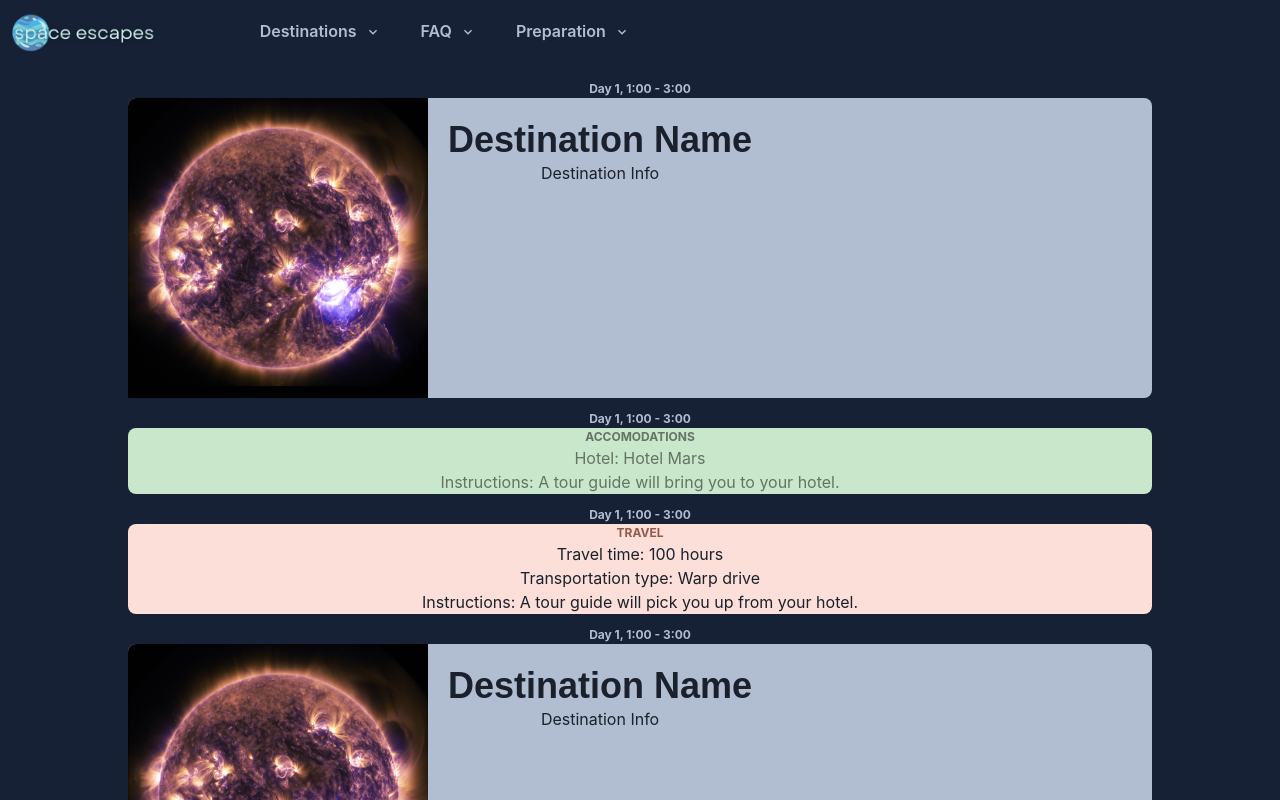
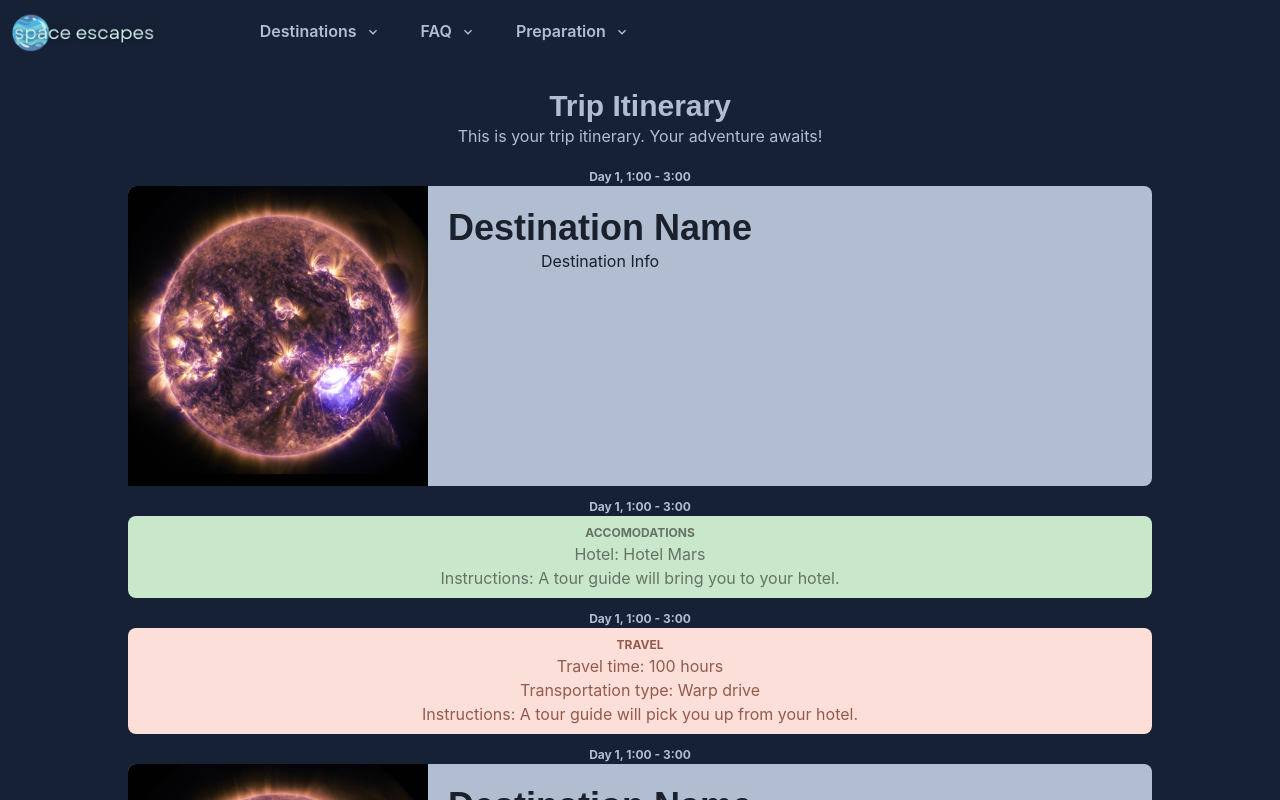
Before and after one commit to AipioxTechson/nasa-spaceapps-2023, a Next.js app: page /itinerary in a window 1280 px wide. Shown: the top 800 px of the page. Built offline with nearby package versions, Linux system fonts and the light colour scheme.

Commit message:
Add trip about

```diff
--- a/src/app/Components/Accomodations.js
+++ b/src/app/Components/Accomodations.js
@@ -1,22 +1,19 @@
 import React from "react";
 import {
-	Menu,
-	MenuButton,
-	Button,
-	MenuItem,
-	MenuList,
 	Box,
-	HStack,
-	Image,
-	Flex,
 	Text,
-	Spacer,
 } from "@chakra-ui/react";
-import { ChevronDownIcon } from "@chakra-ui/icons";
 
 function Accomodations() {
 	return (
-		<Box w="80vw" borderRadius="lg" bg="brand.500" align="center" mb={3}>
+		<Box
+			w="80vw"
+			borderRadius="lg"
+			bg="brand.500"
+			align="center"
+			mb={3}
+			p={2}
+		>
 			<Text color="brand.600" fontWeight="bold" fontSize="xs">
 				ACCOMODATIONS
 			</Text>
--- a/src/app/Components/DestinationInfo.js
+++ b/src/app/Components/DestinationInfo.js
@@ -1,6 +1,5 @@
 import React from "react";
 import { Box, Image, Text, Heading, Button, Flex } from "@chakra-ui/react";
-import { ChevronDownIcon } from "@chakra-ui/icons";
 
 function DestinationInfo() {
 	return (
--- a/src/app/Components/Navbar.js
+++ b/src/app/Components/Navbar.js
@@ -8,9 +8,6 @@ import {
 	Box,
 	HStack,
 	Image,
-	Flex,
-	Text,
-	Spacer,
 } from "@chakra-ui/react";
 import { ChevronDownIcon } from "@chakra-ui/icons";
 
--- a/src/app/Components/TimeSpent.js
+++ b/src/app/Components/TimeSpent.js
@@ -1,4 +1,4 @@
-import { Box, Button, Text, Heading, Center, Spacer } from "@chakra-ui/react";
+import { Box, Text} from "@chakra-ui/react";
 import "@fontsource-variable/baloo-bhai-2";
 
 export default function TimeSpent() {
--- a/src/app/Components/Travel.js
+++ b/src/app/Components/Travel.js
@@ -1,28 +1,19 @@
 import React from "react";
 import {
-	Menu,
-	MenuButton,
-	Button,
-	MenuItem,
-	MenuList,
 	Box,
-	HStack,
-	Image,
-	Flex,
 	Text,
-	Spacer,
 } from "@chakra-ui/react";
 import { ChevronDownIcon } from "@chakra-ui/icons";
 
 function Travel() {
 	return (
-		<Box w="80vw" borderRadius="lg" bg="brand.700" align="center" mb={3}>
+		<Box w="80vw" borderRadius="lg" bg="brand.700" align="center" mb={3} p={2}>
 			<Text color="brand.800" fontWeight="bold" fontSize="xs">
 				TRAVEL
 			</Text>
-			<Text>Travel time: 100 hours</Text>
-			<Text>Transportation type: Warp drive</Text>
-			<Text>
+			<Text color="brand.800">Travel time: 100 hours</Text>
+			<Text color="brand.800">Transportation type: Warp drive</Text>
+			<Text color="brand.800">
 				Instructions: A tour guide will pick you up from your hotel.
 			</Text>
 		</Box>
--- /dev/null
+++ b/src/app/Components/TripAbout.js
@@ -0,0 +1,17 @@
+import React from "react";
+import { Box, Heading, Text } from "@chakra-ui/react";
+
+function TripAbout() {
+	return (
+		<Box w="80vw" borderRadius="lg" align="center" mb={3} p={2}>
+			<Heading color="brand.200" fontWeight="bold" fontSize="3xl">
+				Trip Itinerary
+			</Heading>
+			<Text color="brand.200">
+				This is your trip itinerary. Your adventure awaits!
+			</Text>
+		</Box>
+	);
+}
+
+export default TripAbout;
--- a/src/pages/itinerary.js
+++ b/src/pages/itinerary.js
@@ -1,15 +1,17 @@
-import { Box, Button, Text, Heading, Center, Spacer } from "@chakra-ui/react";
+import { Box } from "@chakra-ui/react";
 import "@fontsource-variable/baloo-bhai-2";
 import DestinationInfo from "../app/Components/DestinationInfo";
 import Accomodations from "../app/Components/Accomodations";
 import Travel from "../app/Components/Travel";
 import Navbar from "../app/Components/Navbar";
 import TimeSpent from "../app/Components/TimeSpent";
+import TripAbout from "../app/Components/TripAbout";
 
 export default function Itinerary() {
 	return (
-		<Box bg="brand.300" h="100vh" w="100vw" align="center">
+		<Box bg="brand.300" w="100vw" align="center">
 			<Navbar />
+			<TripAbout />
 			<TimeSpent />
 			<DestinationInfo />
 			<TimeSpent />
```
Also changed, not shown: src/app/Components/PopularSection.js (+0 -16 lines).
